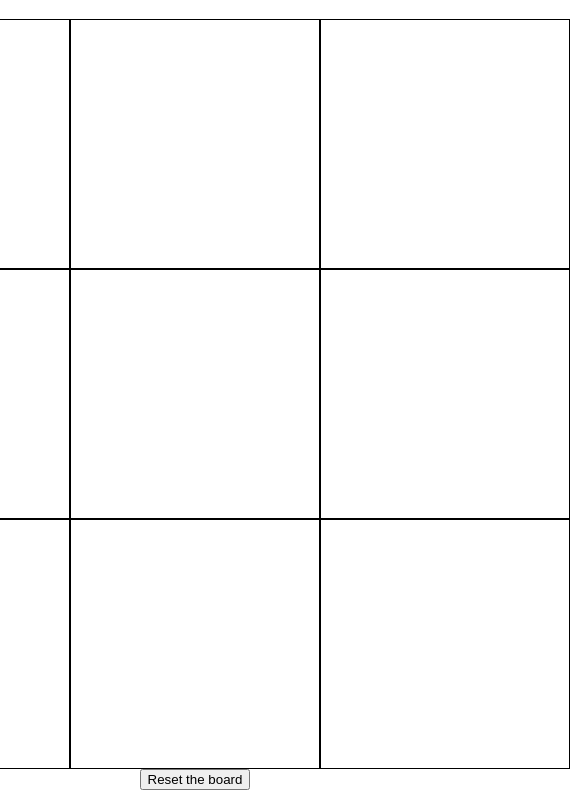
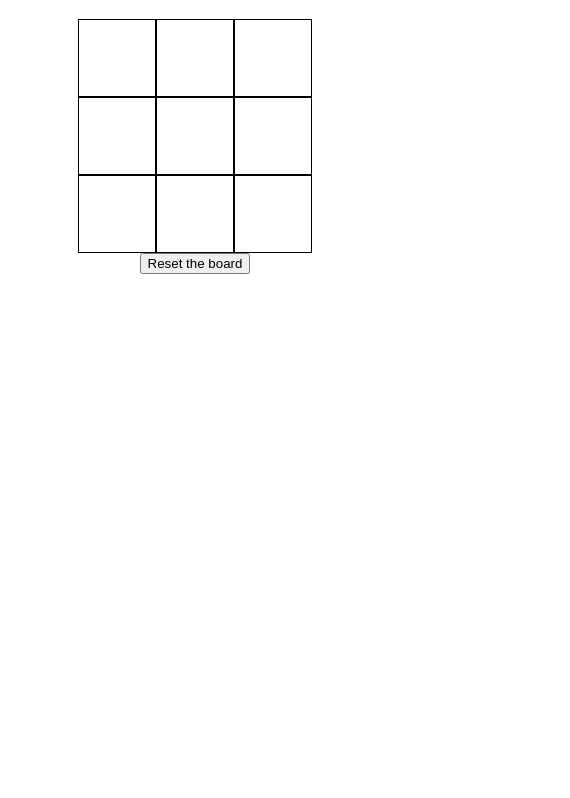
Before and after one commit to Tushar-Manna/tic-tac-toe-web, a plain HTML site: page index.html in a window 390 px wide. Shown: the part 61-859 px from the top of the page, 570 px wide, since content can reach past the window. Drawn offline with Linux system fonts and the light colour scheme.

Commit message:
simple responsiveness added

```diff
--- a/style.css
+++ b/style.css
@@ -1,17 +1,37 @@
 #board {
  display: grid;
- grid-template-columns: repeat(3, 250px);
- grid-template-rows: repeat(3, 250px);
+ grid-template-columns: repeat(3, 20vh);
+ grid-template-rows: repeat(3, 20vh);
  place-content: center;
 }
 
 
 .cell {
     border: 1px solid;
-    line-height: 250px;
-    font-size: 10em;
+    font-size: 20vh;
+
 }
 
 #main-container {
     text-align: center;
 }
+
+@media (max-width: 600px) {
+    #board {
+        display: grid;
+        grid-template-columns: repeat(3, 20vw);
+        grid-template-rows: repeat(3, 20vw);
+        place-content: center;
+       }
+
+
+       .cell {
+           border: 1px solid;
+           font-size: 20vw;
+
+       }
+
+       #main-container {
+           text-align: center;
+       }
+}
```
